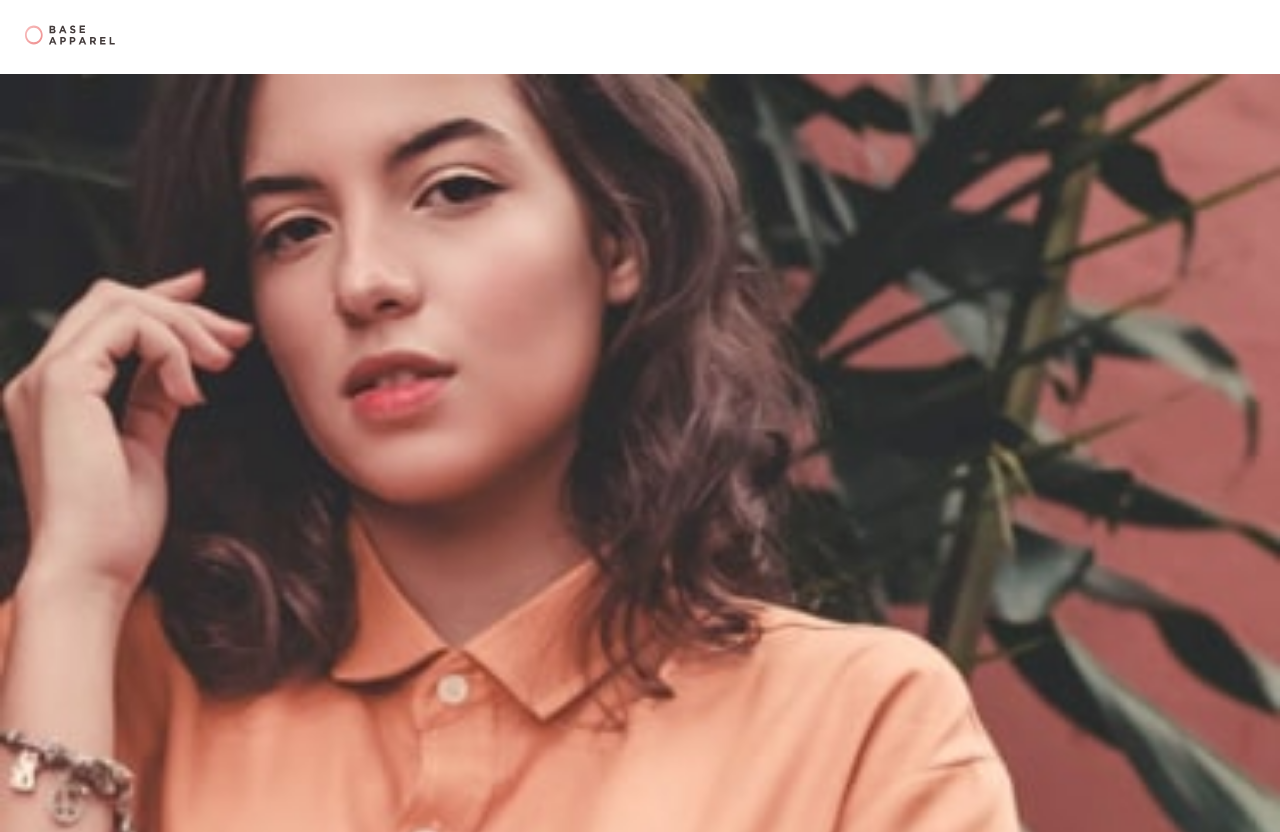
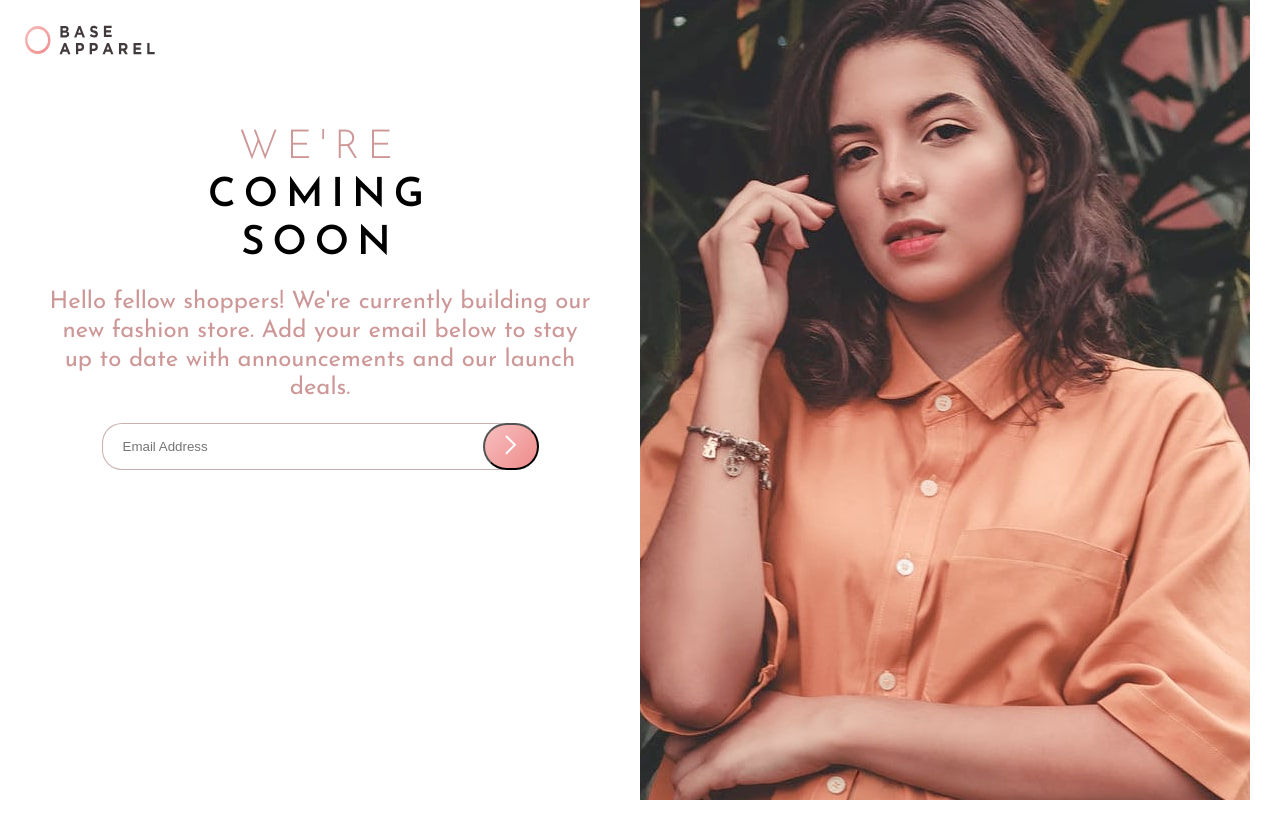
Before and after one commit to tajammul1996/base-apparel-landing-page, a plain HTML site: page index.html in a window 1280 px wide. Shown: the top 832 px of the page. After the commit the page ends 800 px from the top, so only its background shows below. Drawn offline with Linux system fonts and the light colour scheme.

Commit message:
everything is perfect

```diff
--- a/css/styles.css
+++ b/css/styles.css
@@ -66,3 +66,43 @@ form {
   border-radius: 25px;
   margin-left: -35px;
 }
+
+/* media queries for laptop */
+@media screen and (min-width: 768px) {
+  h1 {
+    font-size: 2.5rem;
+    line-height: 3rem;
+  }
+  section p {
+    font-size: 1.5rem;
+    line-height: 1.8rem;
+  }
+
+  .logo {
+    width: 130px;
+    height: 30px;
+  }
+  /* .hero-image-desktop {
+    display: none;
+  } */
+}
+
+/* media queries for desktop */
+
+@media screen and (min-width: 1024px) {
+  .hero-image {
+    display: none;
+  }
+  body {
+    display: flex;
+  }
+  .main {
+    width: 50%;
+  }
+  .hero-image-desktop {
+    background: url("../images/hero-desktop.jpg") no-repeat;
+    height: 100vh;
+    width: 50vw;
+    object-fit: cover;
+  }
+}
--- a/index.html
+++ b/index.html
@@ -11,6 +11,7 @@
     <title>Base Apparel</title>
   </head>
   <body>
+    <div class="main">
       <header>
         <img src="images/logo.svg" alt="base apparel logo" class="logo" />
       </header>
@@ -39,5 +40,7 @@
           </button>
         </form>
       </section>
+    </div>
+    <div class="hero-image-desktop"></div>
   </body>
 </html>
```
Also changed, not shown: design/active-states.jpg. Lines whose indentation alone changed are shown as unchanged.
